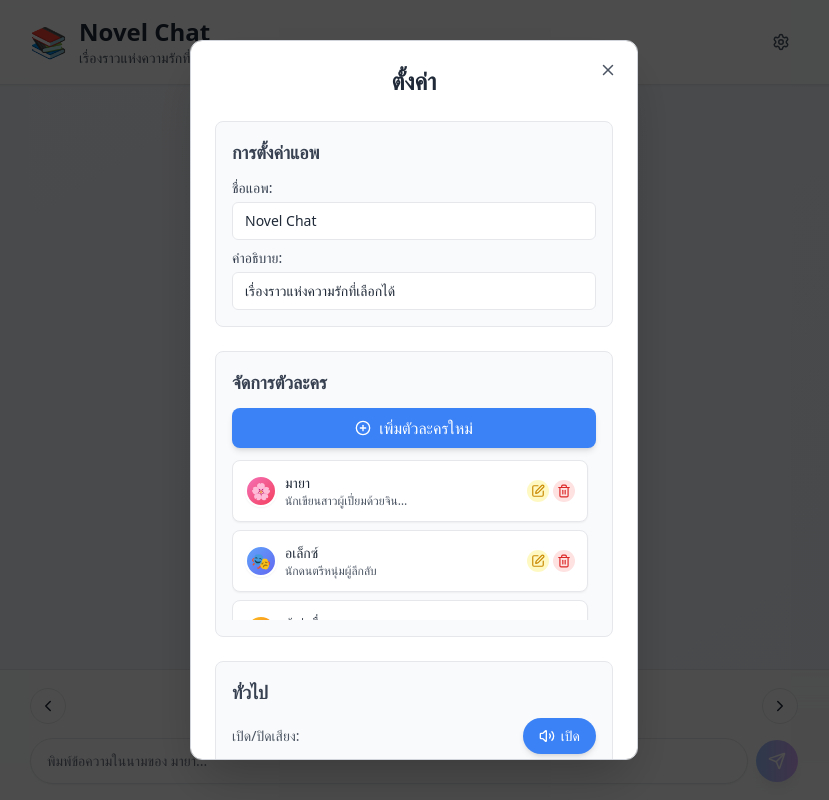
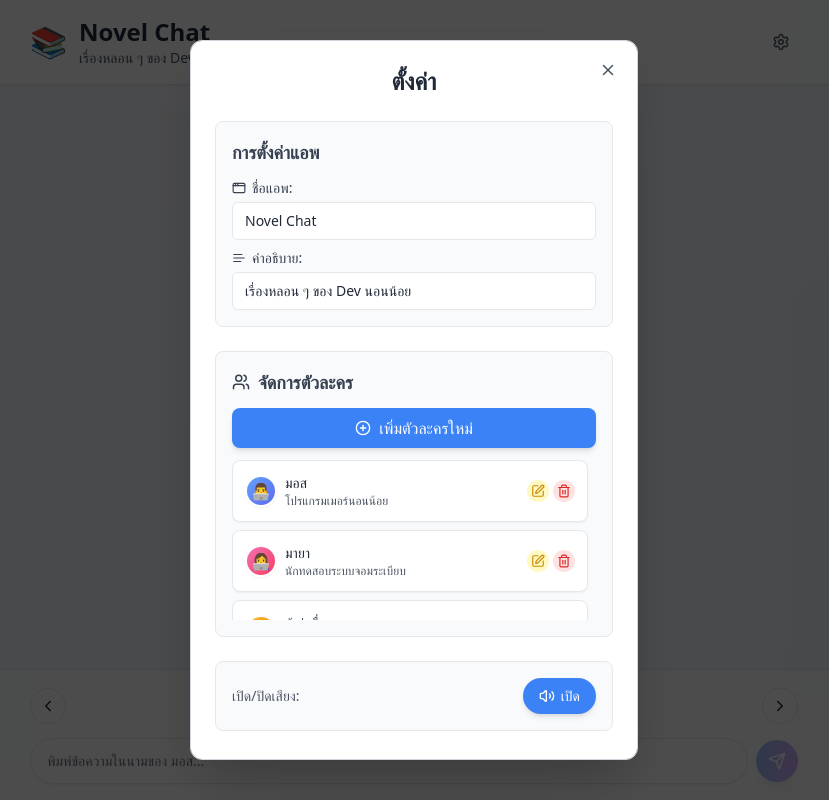
Before and after one commit to zermoser/mos_novel_chat, a React (Vite) app: page / in a window 1280 px wide. Both pictures are taken after a click on the button 1007 px from the left and 42 px from the top of the page. Shown: the whole page, without its empty margins (226-1055 px from the left). Built offline with nearby package versions, Linux system fonts and the light colour scheme.

Commit message:
chore: update charater and icon

```diff
--- a/src/components/NovelChatApp.tsx
+++ b/src/components/NovelChatApp.tsx
@@ -1,5 +1,5 @@
 import React, { useState, useEffect, useRef } from 'react';
-import { Send, Clock, Settings, PlusCircle, Edit, Trash2, X, ChevronLeft, ChevronRight, Volume2, VolumeX } from 'lucide-react';
+import { Send, Clock, Settings, PlusCircle, Edit, Trash2, X, ChevronLeft, ChevronRight, Volume2, VolumeX, Users, AppWindow, Text } from 'lucide-react';
 
 // Interface definitions
 interface Message {
@@ -205,7 +205,7 @@ const NovelChatApp: React.FC = () => {
     // Configurable app settings
     const [appConfig, setAppConfig] = useState({
         title: 'Novel Chat',
-        subtitle: 'เรื่องราวแห่งความรักที่เลือกได้',
+        subtitle: 'เรื่องหลอน ๆ ของ Dev นอนน้อย',
         systemName: 'ผู้เล่าเรื่อง',
         systemAvatar: '📚',
         systemColor: 'from-amber-400 to-orange-500'
@@ -218,19 +218,19 @@ const NovelChatApp: React.FC = () => {
     const [characters, setCharacters] = useState<Character[]>([
         {
             id: '1',
-            name: 'มายา',
-            avatar: '🌸',
+            name: 'มอส',
+            avatar: '👨‍💻',
             status: 'online',
-            color: 'from-pink-400 to-rose-500',
-            personality: 'นักเขียนสาวผู้เปี่ยมด้วยจินตนาการ'
+            color: 'from-blue-400 to-indigo-500',
+            personality: 'โปรแกรมเมอร์นอนน้อย'
         },
         {
             id: '2',
-            name: 'อเล็กซ์',
-            avatar: '🎭',
+            name: 'มายา',
+            avatar: '👩‍💻',
             status: 'online',
-            color: 'from-blue-400 to-indigo-500',
-            personality: 'นักดนตรีหนุ่มผู้ลึกลับ'
+            color: 'from-pink-400 to-rose-500',
+            personality: 'นักทดสอบระบบจอมระเบียบ'
         },
         {
             id: 'system',
@@ -506,7 +506,10 @@ const NovelChatApp: React.FC = () => {
                             <h3 className="text-md sm:text-lg font-semibold mb-2 sm:mb-3 text-gray-700">การตั้งค่าแอพ</h3>
                             <div className="space-y-2">
                                 <div>
-                                    <label htmlFor="appTitle" className="block text-sm text-gray-700 mb-1">ชื่อแอพ:</label>
+                                    <label htmlFor="appTitle" className="text-sm text-gray-700 mb-1 flex items-center gap-1.5">
+                                        <AppWindow size={14} />
+                                        ชื่อแอพ:
+                                    </label>
                                     <input
                                         id="appTitle"
                                         type="text"
@@ -516,7 +519,10 @@ const NovelChatApp: React.FC = () => {
                                     />
                                 </div>
                                 <div>
-                                    <label htmlFor="appSubtitle" className="block text-sm text-gray-700 mb-1">คำอธิบาย:</label>
+                                    <label htmlFor="appSubtitle" className="text-sm text-gray-700 mb-1 flex items-center gap-1.5">
+                                        <Text size={14} />
+                                        คำอธิบาย:
+                                    </label>
                                     <input
                                         id="appSubtitle"
                                         type="text"
@@ -527,10 +533,13 @@ const NovelChatApp: React.FC = () => {
                                 </div>
                             </div>
                         </div>
-
                         {/* Character Management */}
                         <div className="mb-4 sm:mb-6 bg-gray-50 p-3 sm:p-4 rounded-lg border border-gray-200">
-                            <h3 className="text-md sm:text-lg font-semibold mb-2 sm:mb-3 text-gray-700">จัดการตัวละคร</h3>
+                            <h3 className="text-md sm:text-lg font-semibold mb-2 sm:mb-3 text-gray-700 flex items-center gap-2">
+                                <Users size={18} />
+                                จัดการตัวละคร
+                            </h3>
+
                             <button
                                 onClick={openAddCharacterModal}
                                 className="w-full flex items-center justify-center space-x-2 bg-blue-500 hover:bg-blue-600 text-white py-2 rounded-lg font-medium transition-colors shadow-md mb-3 text-sm sm:text-base"
@@ -538,9 +547,13 @@ const NovelChatApp: React.FC = () => {
                                 <PlusCircle size={16} />
                                 <span>เพิ่มตัวละครใหม่</span>
                             </button>
+
                             <div className="space-y-2 max-h-40 overflow-y-auto pr-2">
                                 {characters.map((char) => (
-                                    <div key={char.id} className="flex items-center justify-between bg-white p-2 sm:p-3 rounded-lg border border-gray-200 shadow-sm">
+                                    <div
+                                        key={char.id}
+                                        className="flex items-center justify-between bg-white p-2 sm:p-3 rounded-lg border border-gray-200 shadow-sm"
+                                    >
                                         <div className="flex items-center space-x-2">
                                             <CharacterAvatar character={char} size="sm" />
                                             <div>
@@ -577,7 +590,6 @@ const NovelChatApp: React.FC = () => {
 
                         {/* General Settings */}
                         <div className="mb-4 sm:mb-6 bg-gray-50 p-3 sm:p-4 rounded-lg border border-gray-200">
-                            <h3 className="text-md sm:text-lg font-semibold mb-2 sm:mb-3 text-gray-700">ทั่วไป</h3>
                             <div className="flex items-center justify-between">
                                 <span className="text-sm text-gray-600">เปิด/ปิดเสียง:</span>
                                 <button
@@ -631,7 +643,7 @@ const NovelChatApp: React.FC = () => {
                                     value={newCharacter.name}
                                     onChange={(e) => setNewCharacter({ ...newCharacter, name: e.target.value })}
                                     className="w-full px-3 py-2 bg-gray-50 border border-gray-200 rounded-md text-gray-800 focus:outline-none focus:ring-2 focus:ring-blue-400 text-sm"
-                                    placeholder="เช่น มายา, อเล็กซ์"
+                                    placeholder="เช่น มายา, มอส"
                                 />
                             </div>
                             <div>
```
